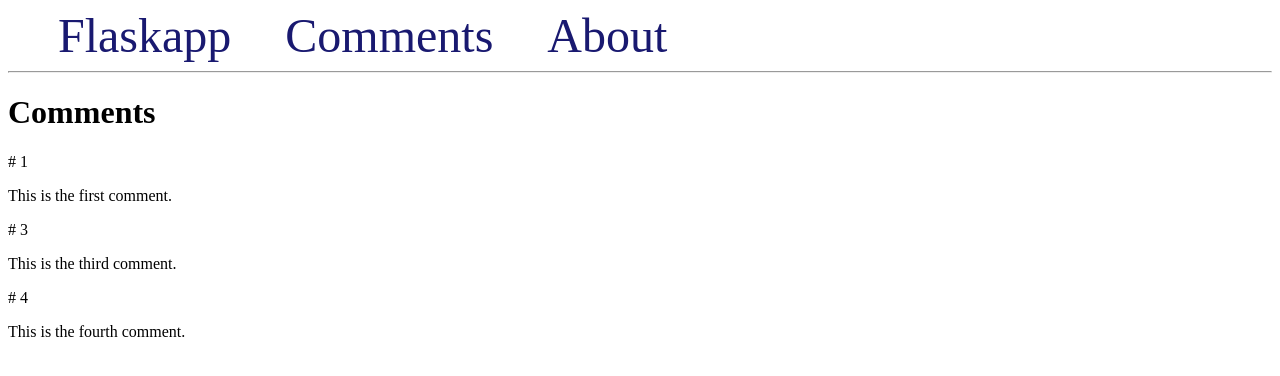
After one commit to Holgermueller/flaskapp, a Flask app: page /comments in a window 1280 px wide. The commit adds this page. Shown: the top 376 px of the page. Run offline with Flask 2, Linux system fonts and the light colour scheme.

Commit message:
learned about loopong and ifelse

```diff
--- a/app.py
+++ b/app.py
@@ -11,5 +11,15 @@ def hello():
 def about():
     return render_template('about.html')
 
+@app.route('/comments')
+def comments():
+    comments = [
+        'This is the first comment.',
+        'This is the second comment.',
+        'This is the third comment.',
+        'This is the fourth comment.'
+    ]
+    return render_template('comments.html', comments=comments)
+
 if __name__ == "__main__":
     app.run()
--- a/templates/base.html
+++ b/templates/base.html
@@ -13,6 +13,7 @@
   <body>
     <nav>
       <a href="{{ url_for('hello') }}">Flaskapp</a>
+      <a href="{{ url_for('comments') }}">Comments</a>
       <a href="{{ url_for('about') }}">About</a>
     </nav>
     <hr />
--- /dev/null
+++ b/templates/comments.html
@@ -0,0 +1,12 @@
+{% extends 'base.html'%} {% block content %}
+<h1>{% block title %} Comments {% endblock %}</h1>
+<div>
+  {% for comment in comments %} {% if loop.index != 2 %}
+  <div>
+    <p># {{loop.index}}</p>
+    <p>{{comment}}</p>
+  </div>
+  {% endif %} {% endfor %}
+</div>
+
+{% endblock %}
```
